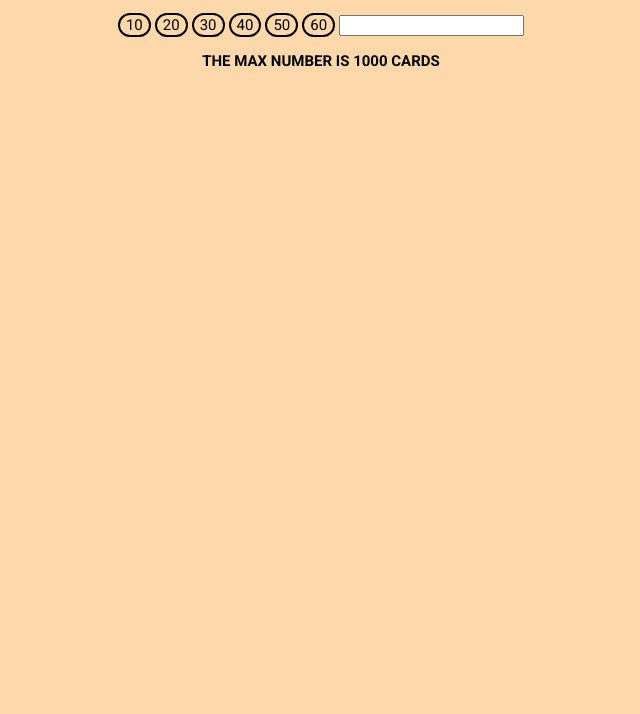
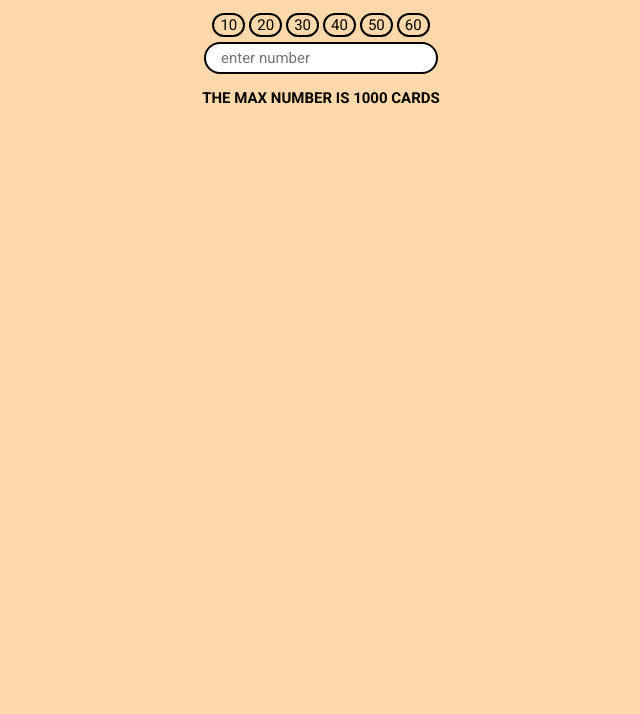
Before and after one commit to Ameer2000Mzori/Pokedex, a website built with webpack: page src/index.html in a window 1280 px wide. Shown: the part 86-800 px from the top of the page, without its empty margins (319-959 px from the left). Built offline with nearby package versions, Linux system fonts and the light colour scheme; no server answers.

Commit message:
added number input / styled it and added comments

```diff
--- a/src/index.html
+++ b/src/index.html
@@ -27,9 +27,14 @@
         <button class="40" value="40">40</button>
         <button class="50" value="50">50</button>
         <button class="60" value="60">60</button>
-        <input type="number" />
       </div>
-
+      <input
+        class="number-Input"
+        type="number"
+        placeholder="enter number"
+        min="1"
+        max="1000"
+      />
       <p>THE MAX NUMBER IS 1000 CARDS</p>
 
       <div class="head"></div>
--- a/src/script.js
+++ b/src/script.js
@@ -87,6 +87,7 @@ var listData = function (data) { return __awaiter(_this, void 0, void 0, functio
                 pokieTypes = pokieData.types[0].type.name;
                 pokeCard = document.createElement("div");
                 pokeCard.classList.add("poke-Card");
+                // if else the type of pokie should have its own color
                 if (pokieTypes === "grass") {
                     pokeCard.style.backgroundColor = "#C1F2B0";
                 }
--- a/src/script.ts
+++ b/src/script.ts
@@ -32,6 +32,8 @@ const listData = async (data) => {
     // creating our elements dynamclly
     const pokeCard = document.createElement("div");
     pokeCard.classList.add("poke-Card");
+
+    // if else the type of pokie should have its own color
     if (pokieTypes === "grass") {
       pokeCard.style.backgroundColor = `#C1F2B0`;
     } else if (pokieTypes === "fire") {
@@ -60,6 +62,7 @@ const listData = async (data) => {
       pokeCard.style.backgroundColor = `white`;
     }
 
+    // appending dynamiclly created elements to body
     const pokeImg = document.createElement("img");
     pokeImg.src = `${pokieData.sprites.front_default}`;
     pokeImg.classList.add("poke-Img");
--- a/src/style.scss
+++ b/src/style.scss
@@ -26,6 +26,8 @@ body {
   }
 
   .buttons-Wrap {
+    margin-bottom: 5px;
+
     button {
       background-color: transparent;
       border: solid black 2px;
@@ -49,6 +51,18 @@ body {
       border: solid black 2px;
       color: black;
     }
+  }
+
+  .number-Input {
+    background-color: #fff;
+    border: solid black 2px;
+    color: black;
+    font-family: $fontOne;
+    font-size: 15px;
+    padding: 5px 15px;
+    width: 200px;
+    border-radius: 1rem;
+    outline: none;
   }
 
   p {
```
Also changed, not shown: src/style.css, 1 other file.
